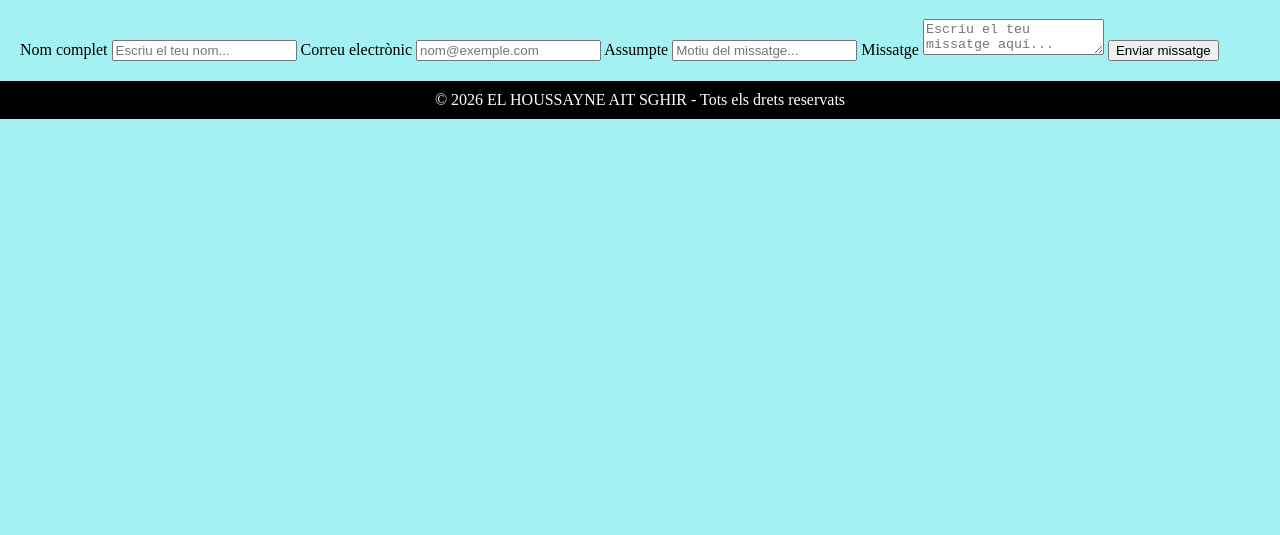
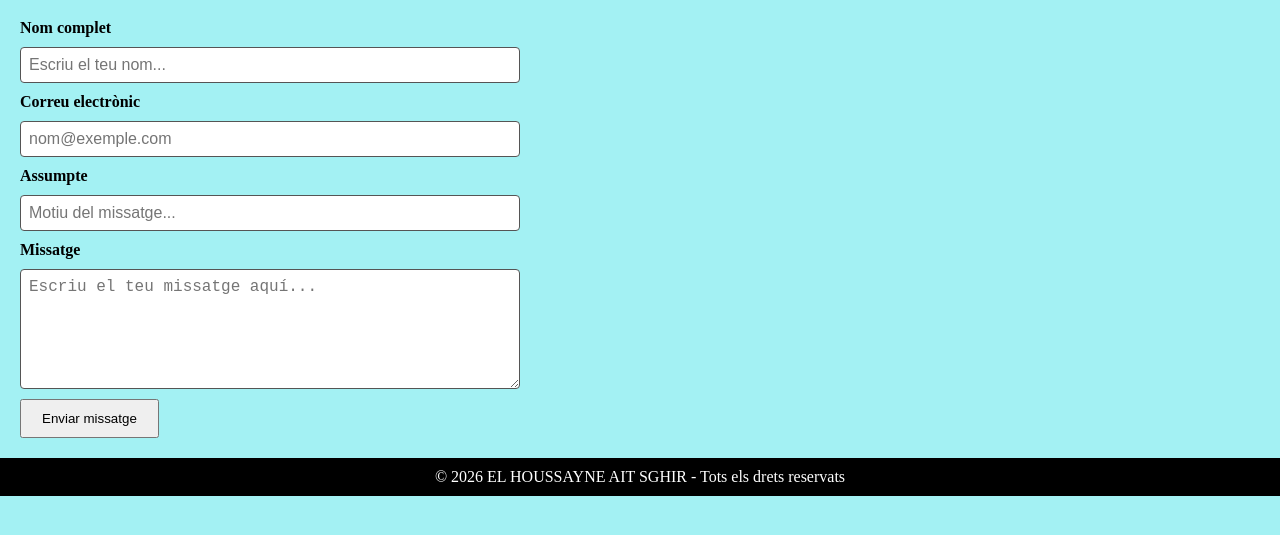
Before and after one commit to pjeux05-cyber/el-meu-portfoli, a plain HTML site: page pages/contacta.html in a window 1280 px wide. Shown: the part 109-644 px from the top of the page. Drawn offline with Linux system fonts and the light colour scheme.

Commit message:
Update style.css

```diff
--- a/css/style.css
+++ b/css/style.css
@@ -115,3 +115,35 @@ footer p {
     border-top: 4px solid #333;
     border-bottom:  4px solid #333;
 }
+form {
+    display: flex;
+    flex-direction: column;
+    gap: 10px;
+    max-width: 500px;
+    margin: 20px 0;
+}
+
+form label {
+    font-weight: bold;
+}
+
+form input,
+form textarea {
+    width: 100%;
+    padding: 8px;
+    border: 1px solid #555;
+    border-radius: 4px;
+    font-size: 16px;
+    box-sizing: border-box;
+}
+
+form textarea {
+    min-height: 120px;
+    resize: vertical;
+}
+
+form button {
+    align-self: flex-start;
+    padding: 10px 20px;
+    cursor: pointer;
+}
```
